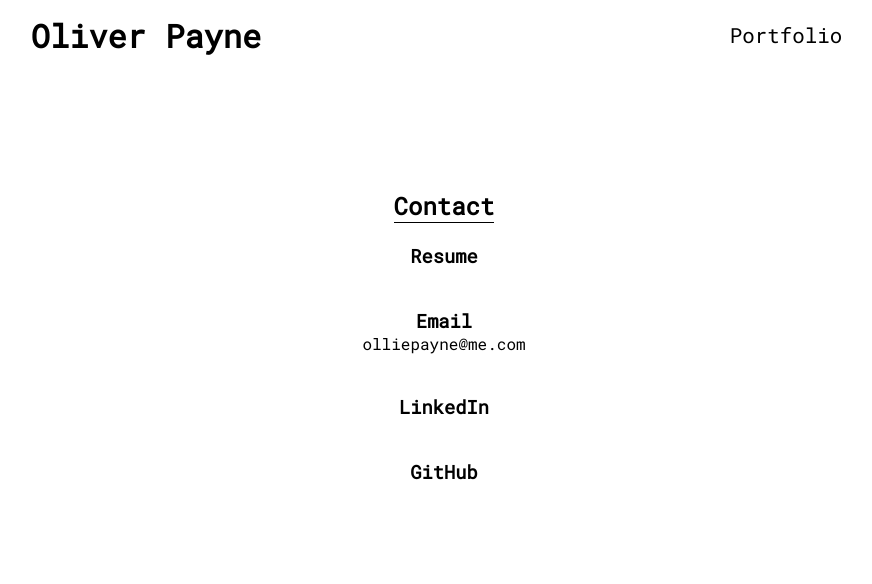
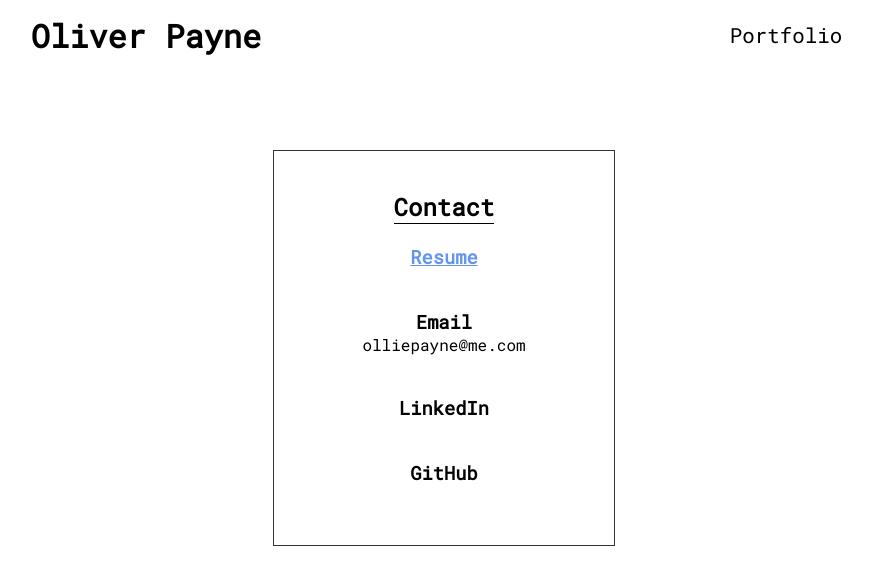
Before and after one commit to olliepayne/ollie-portfolio, a React (Create React App) app: page / in a window 1280 px wide. In both pictures the pointer is over the link "Resume". Shown: the top 584 px of the page, without its empty margins (196-1068 px from the left). Built offline with nearby package versions, Linux system fonts and the light colour scheme.

Commit message:
mvp / v1.0

```diff
--- a/src/pages/Landing/Landing.module.css
+++ b/src/pages/Landing/Landing.module.css
@@ -8,7 +8,7 @@
 .contactContainer {
   display: flex;
   justify-content: center;
-  /* border: 1px solid #333; */
+  border: 1px solid #333;
   width: 300px;
   padding: 20px;
 }
@@ -39,3 +39,8 @@
   text-decoration: none;
   color: black;
 }
+
+.entry a:hover {
+  text-decoration: underline;
+  color: cornflowerblue;
+}
```
